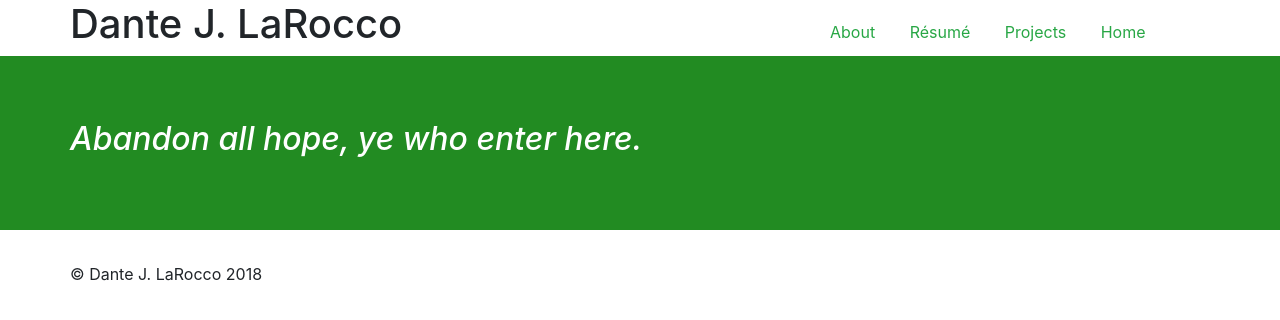
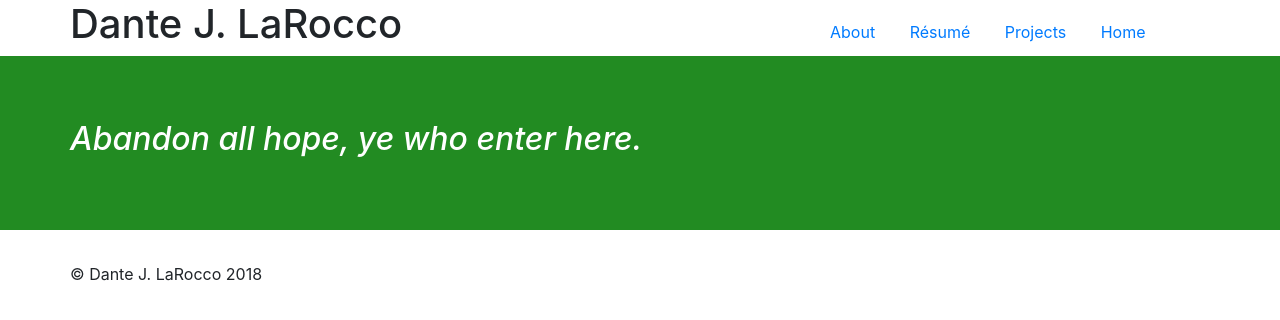
Before and after one commit to dantejlarocco/dantejlarocco.github.io, a Jekyll site: the page built from index.md, in a window 1280 px wide. Shown: the top 320 px of the page. Built offline with Jekyll 4.4.1, drawn with Linux system fonts in a browser that asks for light colours; our own code applies the rules of GitHub Pages for plain Markdown files.

Commit message:
Update default.html

```diff
--- a/_layouts/default.html
+++ b/_layouts/default.html
@@ -13,10 +13,10 @@
       <div class="row">
         <h1 class="col-sm-8 row text-center">Dante J. LaRocco</h1>
         <nav class="col-sm-4" id="navbar">
-          <a href="bio" class="col-sm-1 btn-outline-success">About</a>
-          <a href="cv" class="col-sm-2 btn-outline-success">Résumé</a>
-          <a href="projects" class="col-sm-3 btn-outline-success">Projects</a>
-          <a href="https://dantejlarocco.github.io" class="col-sm-4 btn-outline-success">Home</a>
+          <a href="bio" class="col-sm-1">About</a>
+          <a href="cv" class="col-sm-2 ">Résumé</a>
+          <a href="projects" class="col-sm-3">Projects</a>
+          <a href="https://dantejlarocco.github.io" class="col-sm-4">Home</a>
         </nav>
       </div>
     </header>
```
